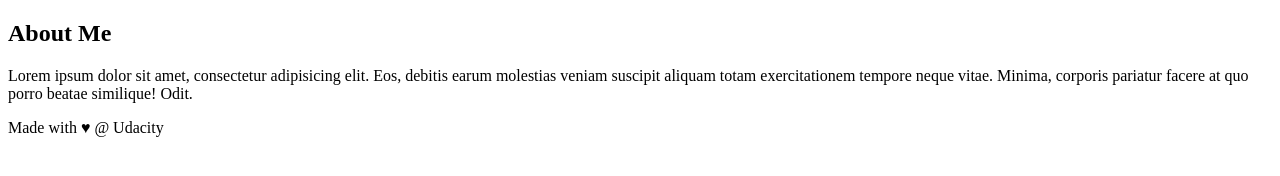
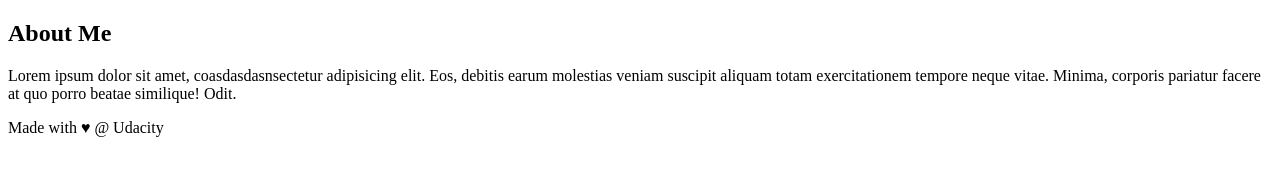
Before and after one commit to Jones51/GitVersion, a plain HTML site: page index.html in a window 1280 px wide. Drawn offline with Linux system fonts and the light colour scheme.

```diff
--- a/index.html
+++ b/index.html
@@ -18,7 +18,7 @@
     <aside>
         <h2>About Me</h2>
 
-        <p>Lorem ipsum dolor sit amet, consectetur adipisicing elit. Eos, debitis earum molestias veniam suscipit aliquam totam exercitationem tempore neque vitae. Minima, corporis pariatur facere at quo porro beatae similique! Odit.</p>
+        <p>Lorem ipsum dolor sit amet, coasdasdasnsectetur adipisicing elit. Eos, debitis earum molestias veniam suscipit aliquam totam exercitationem tempore neque vitae. Minima, corporis pariatur facere at quo porro beatae similique! Odit.</p>
     </aside>
     <!-- end of new content -->
 
```
